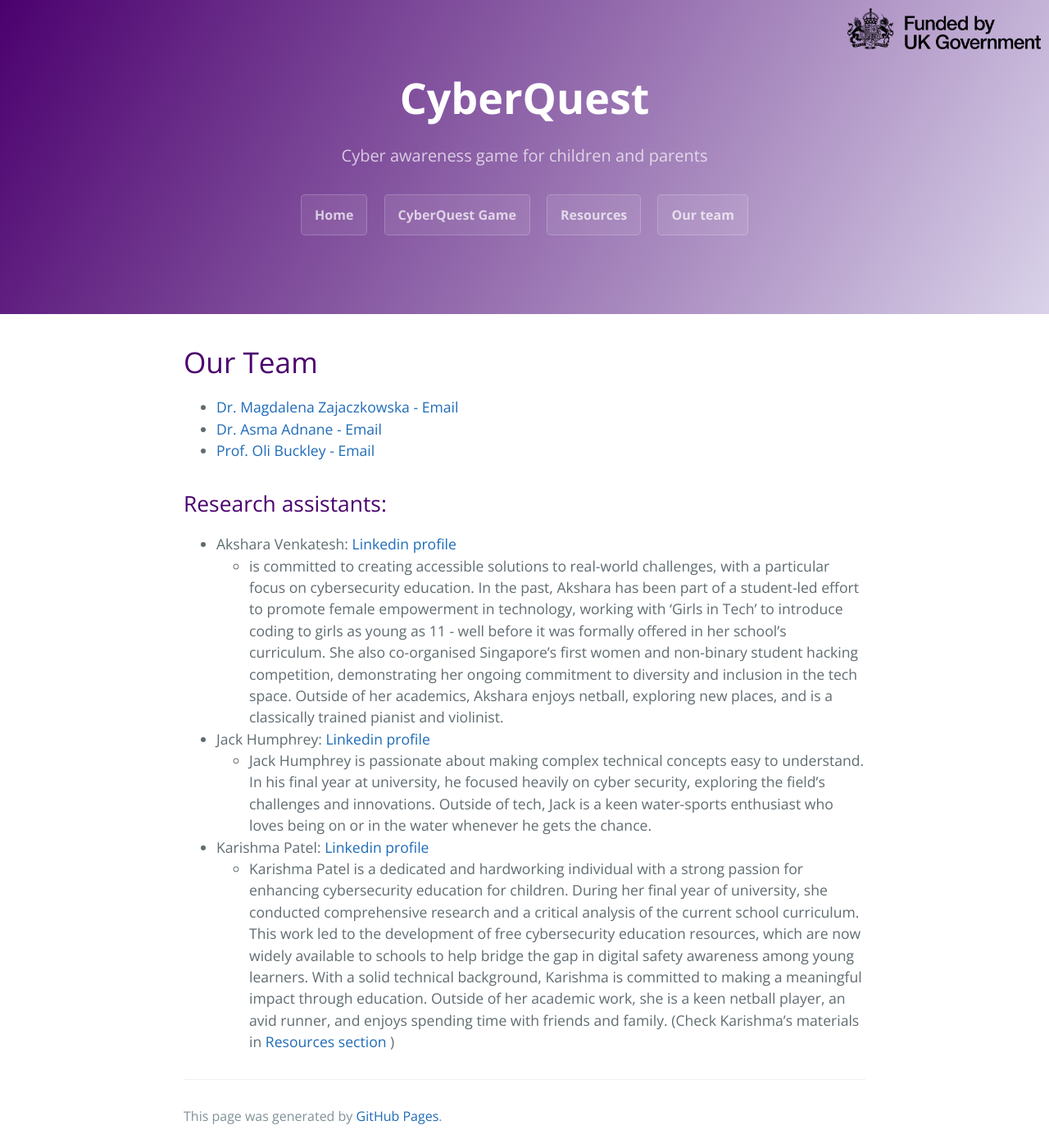
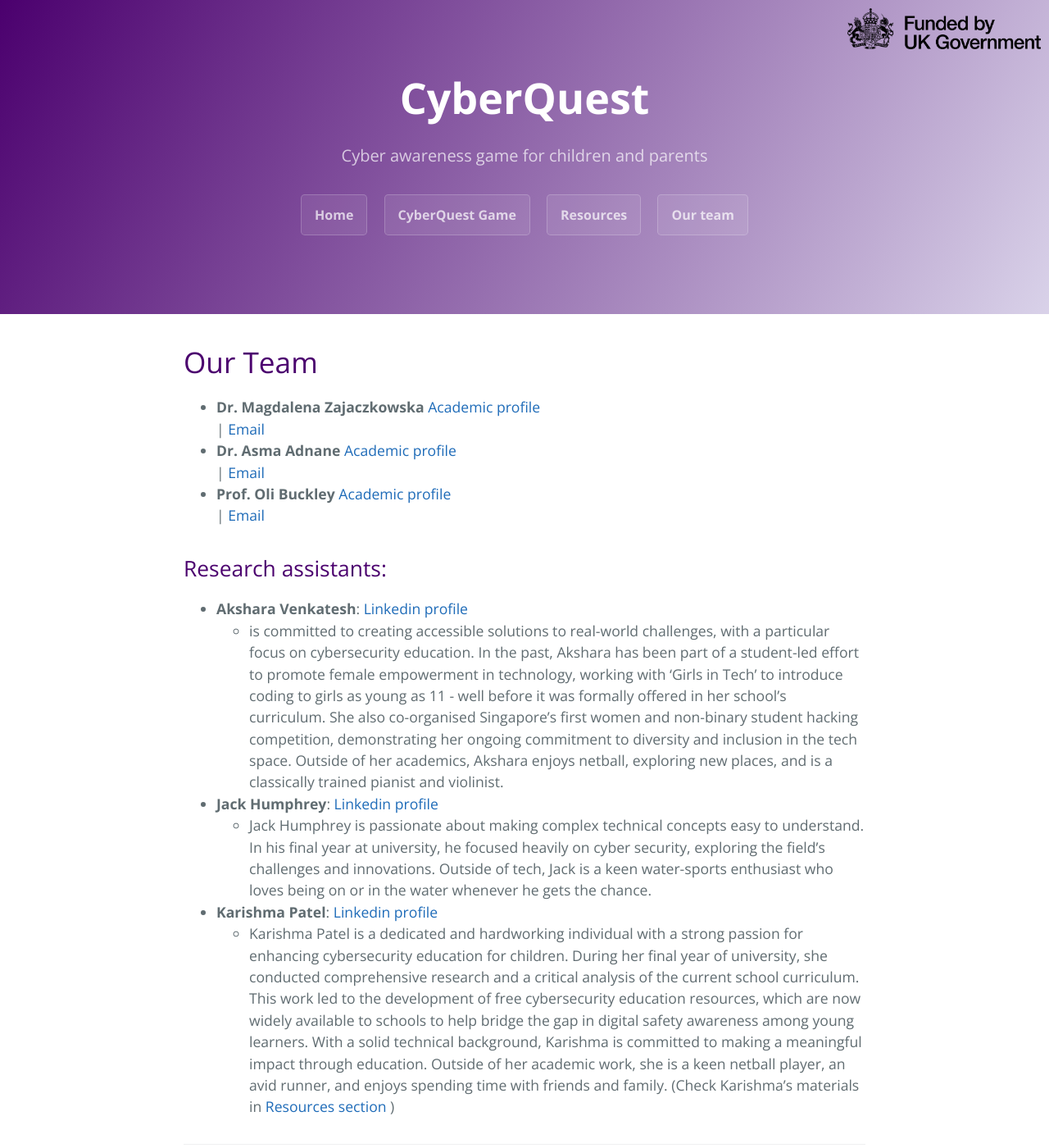
Before and after one commit to CyberQuestGame/CyberQuestGame.github.io, a Jekyll site: the page built from about.md, in a window 1280 px wide and 1400 px high. Shown: the whole window at 82% size. Built offline with Jekyll 4.4.1, drawn with Linux system fonts in a browser that asks for light colours.

Commit message:
Academic profile
changed homepage link to Academic profile

```diff
--- a/about.md
+++ b/about.md
@@ -5,13 +5,16 @@ title: About Us
 Our Team
 ===========
 
-* [Dr. Magdalena Zajaczkowska](https://www.lboro.ac.uk/departments/compsci/staff/magdalena-zajaczkowska/) [ - Email](emailto:M.A.Zajaczkowska@lboro.ac.uk)
-* [Dr. Asma Adnane](https://www.lboro.ac.uk/departments/compsci/staff/asma-adnane/) [ - Email](emailto:a.adnane@lboro.ac.uk)
-* [Prof. Oli Buckley](https://www.lboro.ac.uk/departments/compsci/staff/oli-buckley/) [ - Email](emailto:o.buckly@lboro.ac.uk)
+- **Dr. Magdalena Zajaczkowska** [Academic profile](https://www.lboro.ac.uk/departments/compsci/staff/magdalena-zajaczkowska/)
+| [Email](emailto:M.A.Zajaczkowska@lboro.ac.uk)
+- **Dr. Asma Adnane** [Academic profile](https://www.lboro.ac.uk/departments/compsci/staff/asma-adnane/)
+| [Email](emailto:a.adnane@lboro.ac.uk)
+- **Prof. Oli Buckley** [Academic profile](https://www.lboro.ac.uk/departments/compsci/staff/oli-buckley/)
+| [Email](emailto:o.buckly@lboro.ac.uk)
 
 Research assistants:
 ----------------------
-* Akshara Venkatesh: [Linkedin profile](https://www.linkedin.com/in/akshara-venkatesh-a2151a194/)
+* **Akshara Venkatesh**: [Linkedin profile](https://www.linkedin.com/in/akshara-venkatesh-a2151a194/)
 	- is committed to creating accessible solutions to real-world challenges, with a particular
 	focus on cybersecurity education. In the past, Akshara has been part of a student-led
 	effort to promote female empowerment in technology, working with 'Girls in Tech' to
@@ -21,12 +24,12 @@ Research assistants:
 	in the tech space.
 	Outside of her academics, Akshara enjoys netball, exploring new places,
 	and is a classically trained pianist and violinist.
-* Jack Humphrey: [Linkedin profile](https://www.linkedin.com/in/jack-humphrey-548426222/)
+* **Jack Humphrey**: [Linkedin profile](https://www.linkedin.com/in/jack-humphrey-548426222/)
 	- Jack Humphrey is passionate about making complex technical concepts easy to understand.
 	In his final year at university, he focused heavily on cyber security, exploring the
 	field’s challenges and innovations. Outside of tech, Jack is a keen water-sports
 	enthusiast who loves being on or in the water whenever he gets the chance.
-* Karishma Patel: [Linkedin profile](https://www.linkedin.com/in/karishma-patel-a1385a208/)
+* **Karishma Patel**: [Linkedin profile](https://www.linkedin.com/in/karishma-patel-a1385a208/)
 	- Karishma Patel is a dedicated and hardworking individual with a strong passion for
 	enhancing cybersecurity education for children.
 	During her final year of university, she conducted comprehensive research
```
